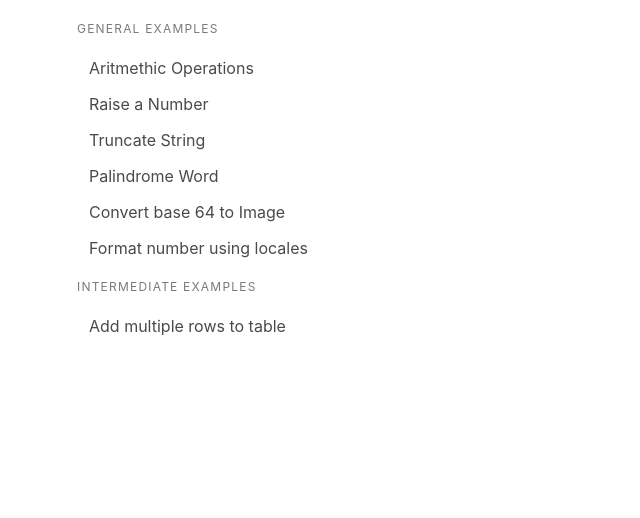
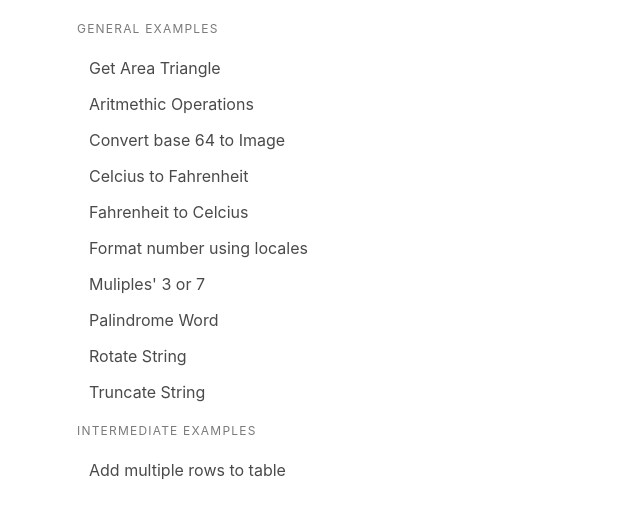
Before and after one commit to gioudi/ts-exercises, a website: page index.html in a window 1280 px wide. Shown: the part 106-624 px from the top of the page, without its empty margins (35-675 px from the left). Drawn offline with nearby package versions, Linux system fonts and the light colour scheme.

Commit message:
fix/menu_examples

```diff
--- a/index.html
+++ b/index.html
@@ -21,18 +21,22 @@
                   General Examples
                 </p>
                 <ul class="menu-list">
-                  <li><a href="/examples/aritmethic_operations/index.html">Aritmethic Operations</a></li>
-                  <li><a href="/examples/power_up/">Raise a Number</a></li>
+                  <li><a href="/examples/area_triangle">Get Area Triangle</a></li>
+                  <li><a href="/examples/aritmethic_operations">Aritmethic Operations</a></li>
+                  <li><a href="/examples/base64_to_image/">Convert base 64 to Image</a></li>
+                  <li><a href="/examples/celcius_to_farenheit/">Celcius to Fahrenheit</a></li>
+                  <li><a href="/examples/fahrenheit_to_celcius/">Fahrenheit to Celcius</a></li>
+                  <li><a href="/examples/format_number/">Format number using locales</a></li>
+                  <li><a href="/examples/multiple_3_or_seven/">Muliples' 3 or 7</a></li>
+                  <li><a href="/examples/palindrome/">Palindrome Word</a></li>
+                  <li><a href="/examples/rotate_string/">Rotate String</a></li>
                   <li><a href="/examples/truncate_string/">Truncate String</a></li>
-                  <li><a href="/examples/palindrome/">Palindrome Word</a></li>
-                  <li><a href="/examples/base64_to_image/">Convert base 64 to Image</a></li>
-                  <li><a href="/examples/format_number/">Format number using locales </a></li>
                 </ul>
                 <p class="menu-label">
                   Intermediate Examples
                 </p>
                 <ul class="menu-list">
-                  <li><a href="/examples/table/index.html">Add multiple rows to table</a></li>
+                  <li><a href="/examples/table">Add multiple rows to table</a></li>
                 </ul>
               </aside>
 
```
